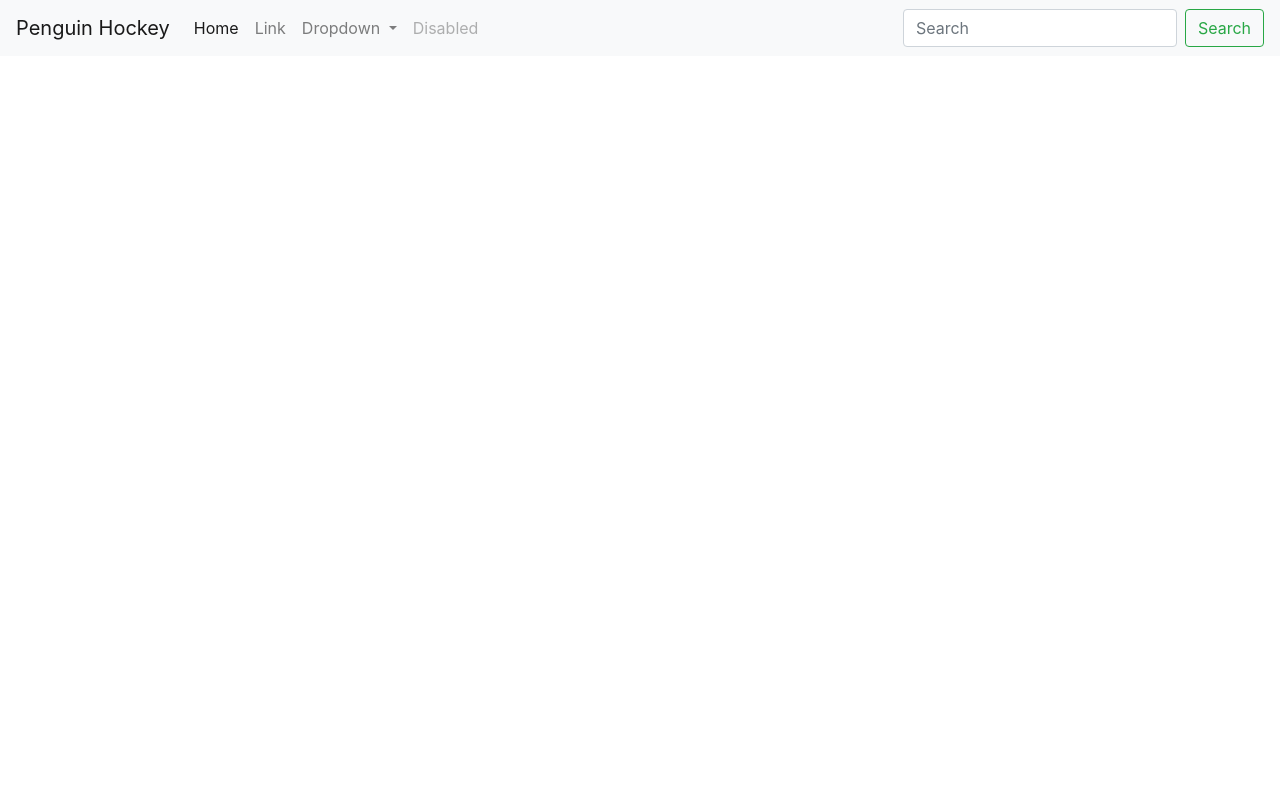
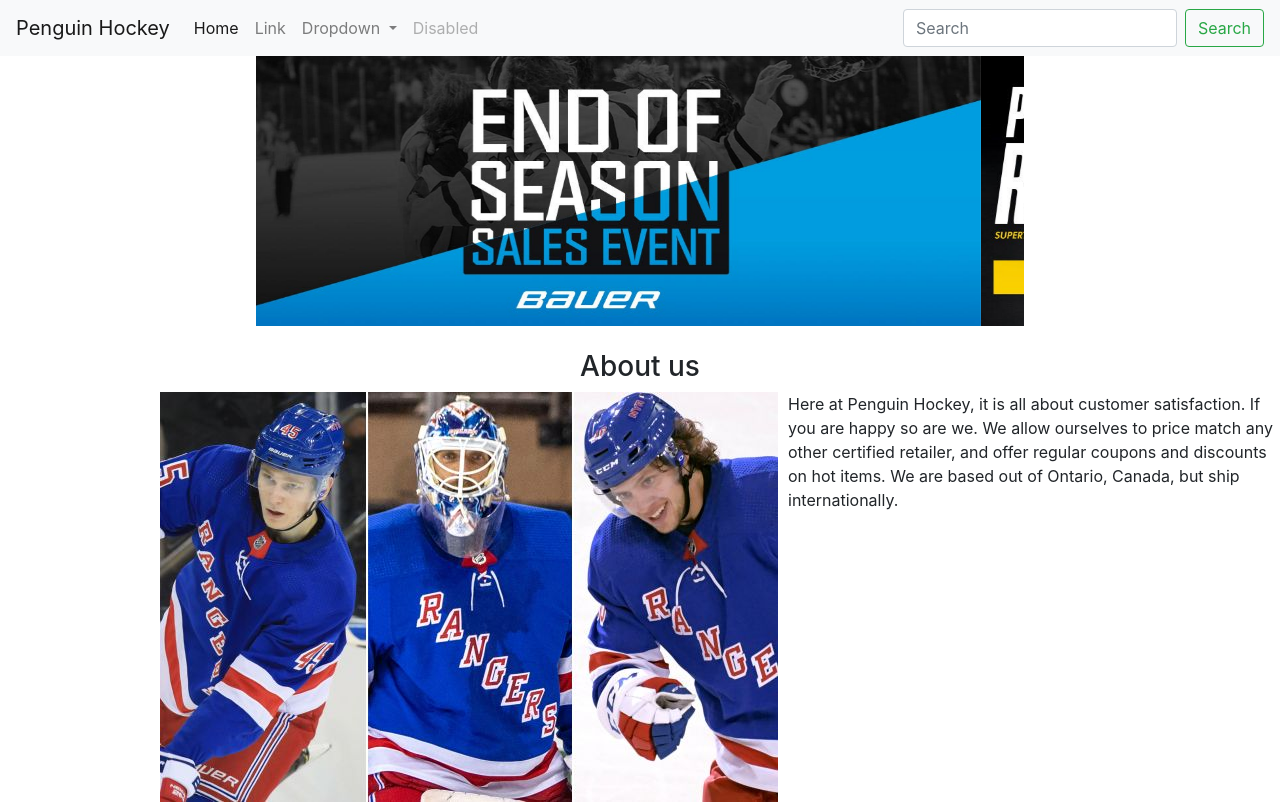
Before and after one commit to 122abowie/client-website, a plain HTML site: page index.html in a window 1280 px wide. Drawn offline with nearby package versions, Linux system fonts and the light colour scheme.

Commit message:
Add files via upload

```diff
--- a/css/style.css
+++ b/css/style.css
@@ -1,3 +1,11 @@
 a:hover {
   color: #ff0000;
 }
+.carousel {
+  height: 50%;
+  width: 60%;
+  margin: 0 auto;
+}
+.aboutus {
+  padding-left: 150px;
+}
--- a/index.html
+++ b/index.html
@@ -46,7 +46,26 @@
     </form>
   </div>
 </nav>
-
+<!--End Nav Bar-->
+<!--Start Carousel-->
+<div id="carouselExampleSlidesOnly" class="carousel slide" data-ride="carousel">
+  <div class="carousel-inner">
+    <div class="carousel-item active">
+      <img class="d-block w-100" src="img/ENDOFSALE.jpg" alt="First slide">
+    </div>
+    <div class="carousel-item">
+      <img class="d-block w-100" src="img/PRICEREDUCED.jpg" alt="Second slide">
+    </div>
+    <div class="carousel-item">
+      <img class="d-block w-100" src="img/LIGHTUP.jpg" alt="Third slide">
+    </div>
+  </div>
+</div>
+<!--End Carousel-->
+<br>
+<!-- About us-->
+<h3 align="middle">About us</h3>
+<p><img src="img/ABOUTUS.jpg" align="left" hspace="10" class="aboutus"> Here at Penguin Hockey, it is all about customer satisfaction. If you are happy so are we. We allow ourselves to price match any other certified retailer, and offer regular coupons and discounts on hot items. We are based out of Ontario, Canada, but ship internationally. </p>
     <!-- Optional JavaScript -->
     <!-- jQuery first, then Popper.js, then Bootstrap JS -->
     <script src="https://code.jquery.com/jquery-3.4.1.slim.min.js" integrity="sha384-J6qa4849blE2+poT4WnyKhv5vZF5SrPo0iEjwBvKU7imGFAV0wwj1yYfoRSJoZ+n" crossorigin="anonymous"></script>
```
Also changed, not shown: img/ABOUTUS.jpg (added), img/ENDOFSALE.jpg (added), img/LIGHTUP.jpg (added), img/PRICEREDUCED.jpg (added).
